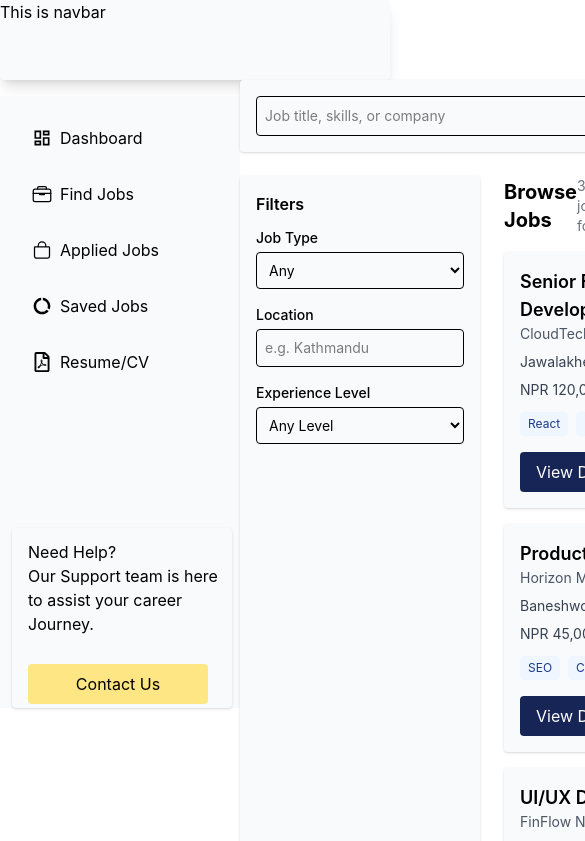
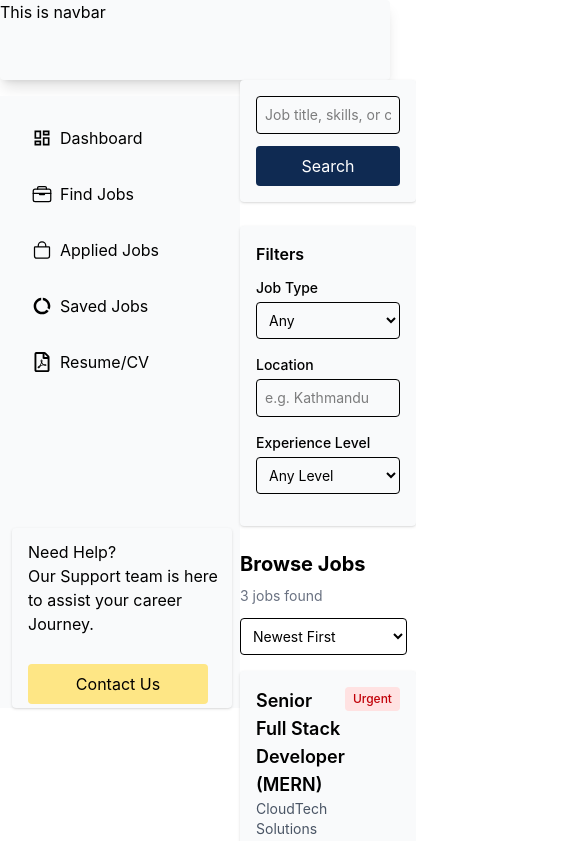
Before and after one commit to Naresharyal21/career_link_codeit_group_a, a React (Vite) app in the folder frontend/career_link/: page /jobs in a window 390 px wide. Shown: the top 841 px of the page, 585 px wide, since content can reach past the window. Built offline with nearby package versions, Linux system fonts and the light colour scheme.

Commit message:
Add Clear All filters button and fix search to match skills

```diff
--- a/frontend/career_link/src/jobs/components/JobFilters.jsx
+++ b/frontend/career_link/src/jobs/components/JobFilters.jsx
@@ -1,9 +1,21 @@
 import React from 'react'
 
 const JobFilters = ({ filters, onChange }) => {
+  const hasActiveFilters = filters.jobType || filters.location || filters.experience
+
   return (
-    <div className="bg-gray-50 shadow shadow-black/12 rounded p-4 w-60">
-      <h3 className="font-semibold mb-3">Filters</h3>
+    <div className="bg-gray-50 shadow shadow-black/12 rounded p-4 w-full md:w-60">
+      <div className="flex justify-between items-center mb-3">
+        <h3 className="font-semibold">Filters</h3>
+        {hasActiveFilters && (
+          <button
+            onClick={() => onChange({ jobType: '', location: '', experience: '' })}
+            className="text-sm text-[#0f2a52] hover:underline cursor-pointer"
+          >
+            Clear All
+          </button>
+        )}
+      </div>
 
       <div className="mb-4">
         <label className="text-sm font-medium block mb-1">Job Type</label>
--- a/frontend/career_link/src/pages/BrowseJobsPage.jsx
+++ b/frontend/career_link/src/pages/BrowseJobsPage.jsx
@@ -26,7 +26,8 @@ const BrowseJobsPage = () => {
         const query = search.toLowerCase()
         const matchesTitle = job.title.toLowerCase().includes(query)
         const matchesCompany = job.employer?.company_name?.toLowerCase().includes(query)
-        if (!matchesTitle && !matchesCompany) return false
+        const matchesSkill = job.skills?.some((s) => s.name.toLowerCase().includes(query))
+        if (!matchesTitle && !matchesCompany && !matchesSkill) return false
       }
       return true
     })
@@ -45,25 +46,27 @@ const BrowseJobsPage = () => {
 
   return (
     <div>
-      <div className="bg-gray-50 shadow shadow-black/12 rounded p-4 mb-6 flex gap-3">
+      <div className="bg-gray-50 shadow shadow-black/12 rounded p-4 mb-6 flex flex-col sm:flex-row gap-3">
         <input
           type="text"
           placeholder="Job title, skills, or company"
-          className="flex-1 border rounded p-2 text-sm"
+          className="flex-1 border rounded p-2 text-sm w-full"
           value={search}
           onChange={(e) => setSearch(e.target.value)}
         />
-        <button className="bg-blue-950 text-white px-6 py-2 rounded hover:bg-blue-900 active:bg-blue-950 transition-colors cursor-pointer">
+        <button className="bg-[#0f2a52] text-white px-6 py-2 rounded hover:bg-[#173a6e] active:bg-[#0a1d3a] transition-colors cursor-pointer whitespace-nowrap">
           Search
         </button>
       </div>
 
-      <div className="flex gap-6">
-        <JobFilters filters={filters} onChange={setFilters} />
-        <div className="flex-1">
-          <div className="flex justify-between items-center mb-4">
+      <div className="flex flex-col md:flex-row gap-6">
+        <div className="w-full md:w-auto">
+          <JobFilters filters={filters} onChange={setFilters} />
+        </div>
+        <div className="flex-1 min-w-0">
+          <div className="flex flex-col sm:flex-row sm:justify-between sm:items-center gap-2 mb-4">
             <h2 className="text-xl font-bold">Browse Jobs</h2>
-            <div className="flex items-center gap-3">
+            <div className="flex flex-wrap items-center gap-3">
               {!loading && (
                 <span className="text-sm text-gray-500">{filteredJobs.length} job{filteredJobs.length !== 1 ? 's' : ''} found</span>
               )}
```
